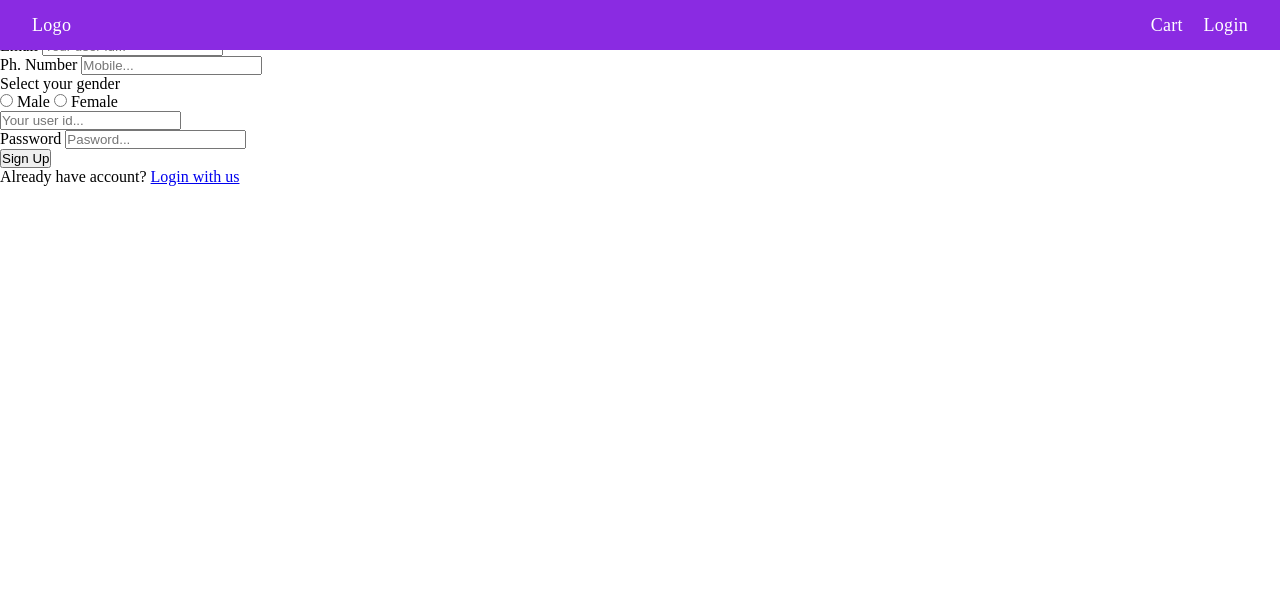
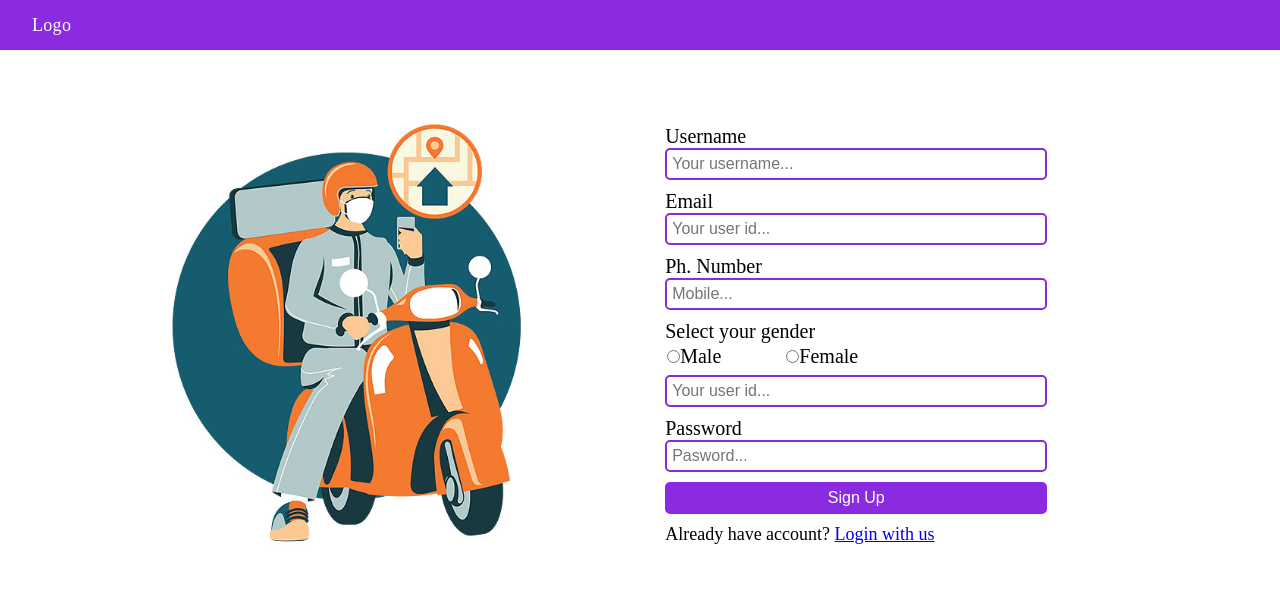
Before and after one commit to RanjanPriya12/jQuery-Practice, a plain HTML site: page pages/register.html in a window 1280 px wide. Drawn offline with Linux system fonts and the light colour scheme.

Commit message:
styling for login and register page

```diff
--- a/pages/register.html
+++ b/pages/register.html
@@ -6,6 +6,7 @@
     <title>Hunger</title>
     <link rel="stylesheet" href="../style/navbar.css" />
     <link rel="stylesheet" href="../style/global.css" />
+    <link rel="stylesheet" href="../style/login-reg.css" />
   </head>
   <body>
     <header class="navContainer">
@@ -13,15 +14,15 @@
         <ul class="logo">
           <li><a href="../index.html">Logo</a></li>
         </ul>
-        <ul class="loginSection">
+        <!-- <ul class="loginSection">
           <li><a href="./cart.html">Cart</a></li>
           <li><a href="./login.html">Login</a></li>
-        </ul>
+        </ul> -->
       </nav>
     </header>
     <main class="loginContainer">
       <div class="deliveryImage">
-        <img src="" alt="delivery" />
+        <img src="../images/food-delivery.jpg" alt="delivery" />
       </div>
       <div class="formBox">
         <form class="loginForm">
@@ -39,11 +40,15 @@
           </div>
           <div class="loginField">
             <label>Select your gender</label>
-            <div>
-              <input type="radio" id="male" name="gender" value="Male" />
-              <label for="male">Male</label>
-              <input type="radio" id="female" name="gender" value="Female" />
-              <label for="female">Female</label>
+            <div class="genderBox">
+              <div class="myGender">
+                <input type="radio" id="male" name="gender" value="Male" />
+                <label for="male">Male</label>
+              </div>
+              <div class="myGender">
+                <input type="radio" id="female" name="gender" value="Female" />
+                <label for="female">Female</label>
+              </div>
             </div>
             <input type="email" placeholder="Your user id..." required />
           </div>
--- /dev/null
+++ b/style/login-reg.css
@@ -0,0 +1,60 @@
+.loginContainer{
+    width: 90%;
+    margin: auto;
+    display: flex;
+    justify-content: space-between;
+    margin-top: 50px;
+    align-items: center;
+    gap: 20px;
+}
+.deliveryImage{
+    width: 50%;
+    padding: 10px;
+}
+.deliveryImage img{
+    width: 100%;
+    object-fit: cover;
+}
+.formBox{
+    width: 50%;
+}
+.formBox .loginForm{
+    width: 100%;
+    padding: 10px;
+}
+.formBox .loginForm .loginField{
+    width: 70%;
+    margin: 5px;
+}
+.formBox .loginForm .loginField .genderBox{
+    width: 50%;
+    display: flex;
+    justify-content: space-between;
+    margin: 2px;
+}
+.formBox .loginForm .loginField .genderBox .myGender{
+    display: flex;
+}
+.formBox .loginForm .loginField label, .formBox .loginForm .loginField input{
+    width: 100%;
+    margin-bottom: 5px;
+    font-size: 20px;
+}
+.formBox .loginForm .loginField input{
+    font-size: 16px;
+    padding: 5px;
+    outline: none;
+    border: 2px solid blueviolet;
+    border-radius: 5px;
+}
+.formBox .loginForm .loginField input[type="button"]{
+    background-color: blueviolet;
+    cursor: pointer;
+    color: white;
+}
+.formBox .loginForm .loginField input[type="button"]:hover{
+    background-color: rgb(150, 74, 222);
+}
+.formBox .loginForm .loginField p{
+    font-size: 18px;
+}
```
Also changed, not shown: pages/login.html (+2 -1 lines), images/food-delivery.jpg (added).
